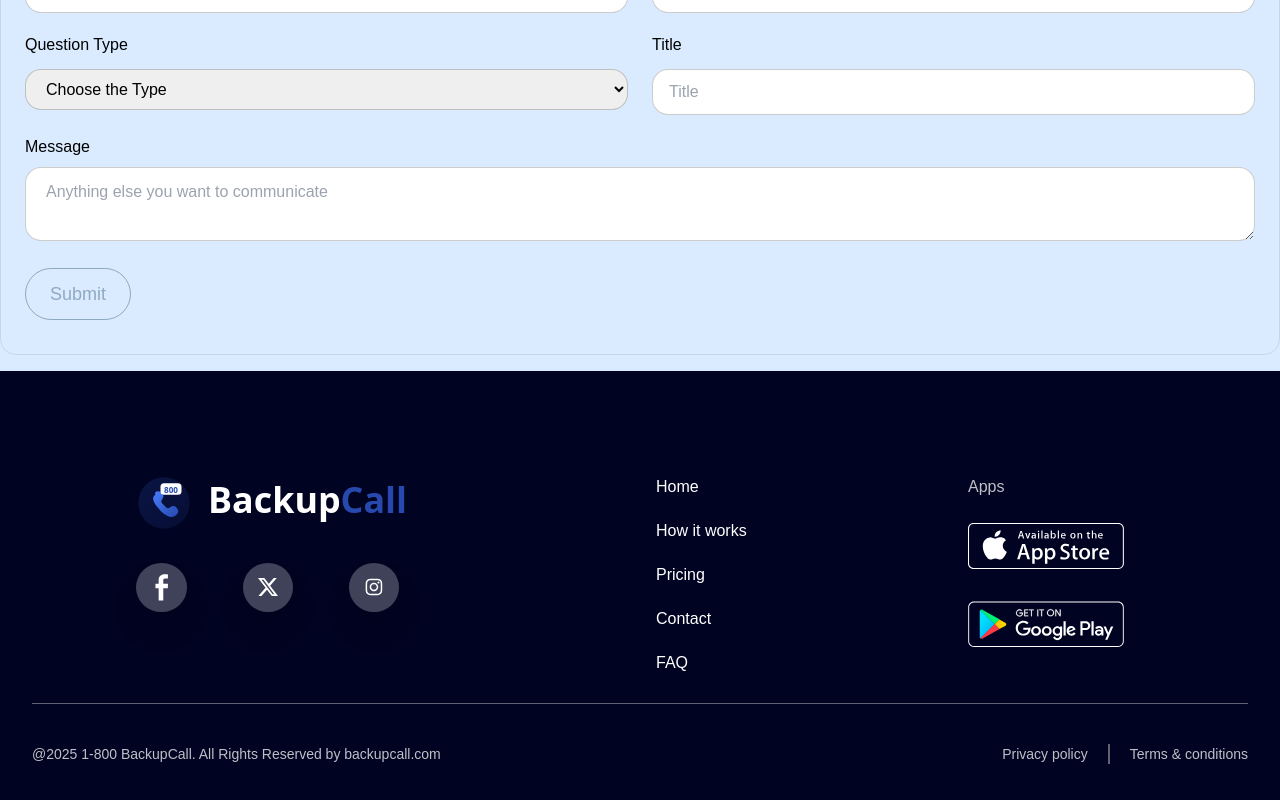
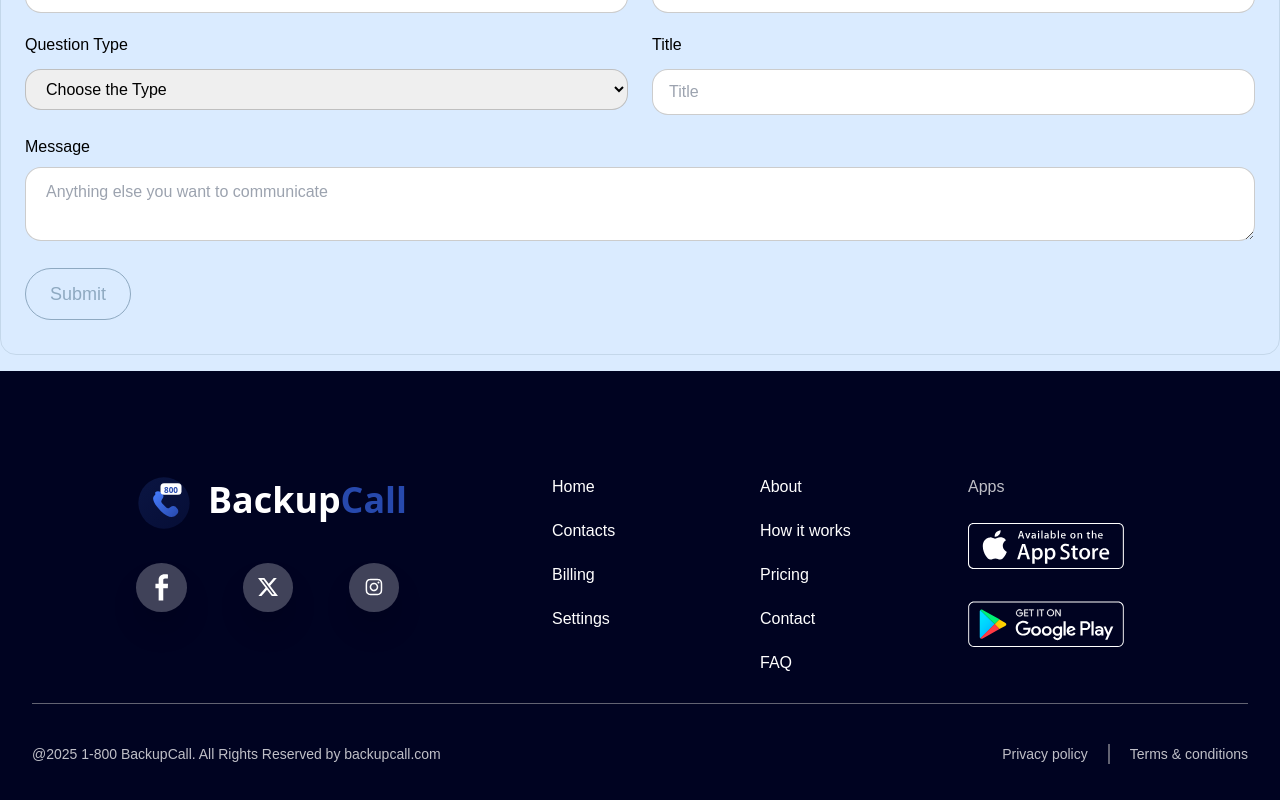
Before and after one commit to MagicSoftDev0717/backupcall-800, a Next.js app: page / in a window 1280 px wide. Shown: the part 3723-4523 px from the top of the page. Built offline with nearby package versions, Linux system fonts and the light colour scheme.

Commit message:
update footer.tsx list add

```diff
--- a/src/components/Footer/Footer.tsx
+++ b/src/components/Footer/Footer.tsx
@@ -10,12 +10,13 @@ interface ProductType {
 const products: ProductType[] = [
     {
         id: 1,
-        link: ['Home', 'How it works', 'Pricing', 'Contact', 'FAQ'],
+        link: ['Home', 'Contacts', 'Billing', 'Settings']
     },
-    // {
-    //     id: 2,
-    //     link: ['Help', 'Resources', 'Application', 'Team']
-    // }
+    {
+        id: 2,
+        link: ['About', 'How it works', 'Pricing', 'Contact', 'FAQ'],
+    },
+
 ]
 
 const footer = () => {
@@ -26,7 +27,7 @@ const footer = () => {
 
                     {/* COLUMN-1 */}
                     <div className='col-span-4 md:col-span-12 lg:col-span-1'></div>
-                    <div className='col-span-4 md:col-span-12 lg:col-span-5'>
+                    <div className='col-span-4 md:col-span-12 lg:col-span-4'>
                         <div className="flex items-center gap-4 pb-8">
                             <img
                                 src="/assets/footer/logo.svg"
@@ -55,7 +56,7 @@ const footer = () => {
                     {/* CLOUMN-2/3 */}
 
                     {products.map((product) => (
-                        <div key={product.id} className="group relative col-span-2 md:col-span-4 lg:col-span-3">
+                        <div key={product.id} className="group relative col-span-2 md:col-span-4 lg:col-span-2">
                             <ul>
                                 {product.link.map((link: string, index: number) => (
                                     <li key={index} className='mb-5'>
@@ -91,7 +92,7 @@ const footer = () => {
                             <Image src={'/assets/footer/app-store.svg'} alt="appstore-icon" width={156} height={78} />
                         </div>
                         <div className="flex gap-2 mt-8 mb-4">
-                             <Image src={'/assets/footer/google-play.svg'} alt="googleplay-icon" width={156} height={78} />
+                            <Image src={'/assets/footer/google-play.svg'} alt="googleplay-icon" width={156} height={78} />
                         </div>
                     </div>
 
```
